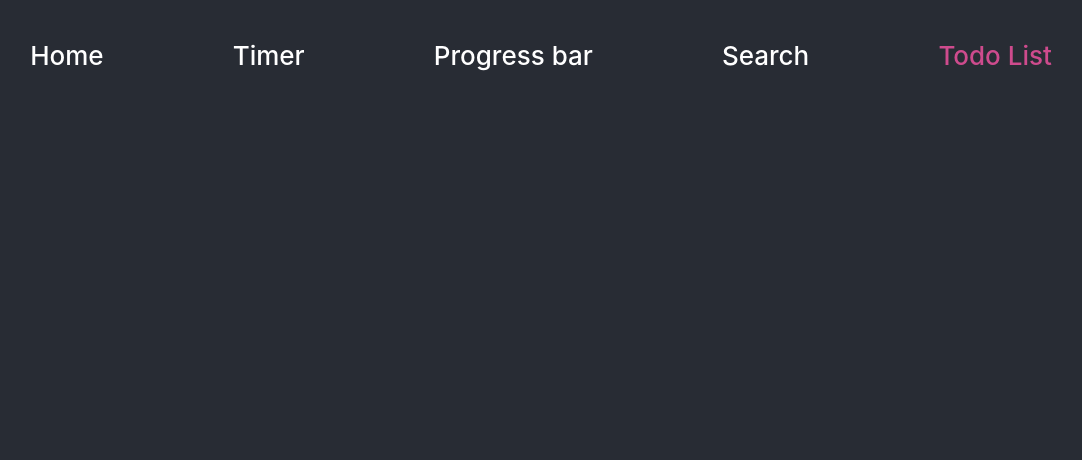
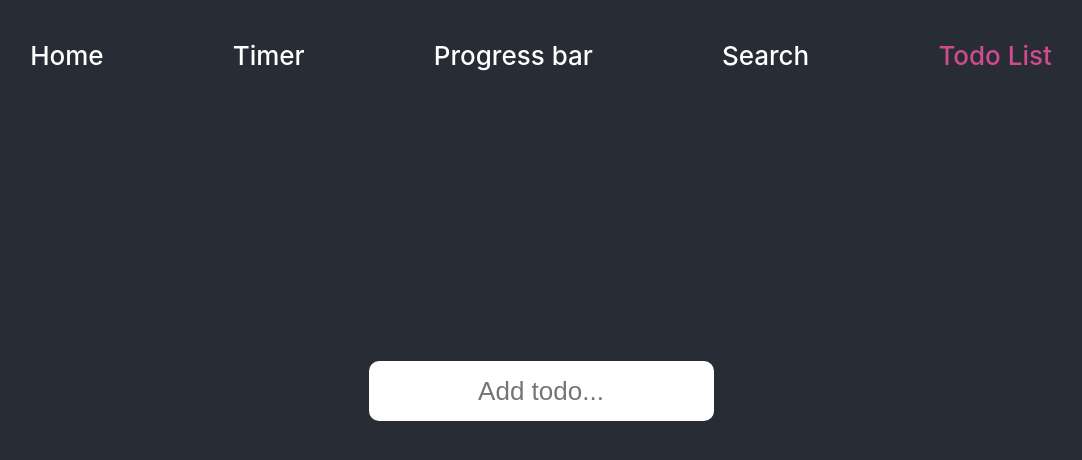
Before and after one commit to verenichyi/React-Redux-Apps, a React (Create React App) app: page /todo-list in a window 1280 px wide. Shown: the top 460 px of the page, without its empty margins (99-1181 px from the left). Built offline with nearby package versions, Linux system fonts and the light colour scheme.

Commit message:
feat: add input

```diff
--- a/src/components/TodoList/TodoList.tsx
+++ b/src/components/TodoList/TodoList.tsx
@@ -1,9 +1,24 @@
-import React from "react";
+import React, {ChangeEvent, FormEvent, useState} from 'react';
+
+import styles from './todo-list.module.scss';
 
 const TodoList = () => {
-    return (
-        <></>
-    )
+	const [value, setValue] = useState('');
+
+	const handleSubmit = (event: FormEvent): void => {
+		event.preventDefault();
+
+	}
+
+	const handleChange = (event: ChangeEvent<HTMLInputElement>): void => setValue(event.target.value);
+
+	return (
+		<div className={styles.list}>
+			<form onSubmit={handleSubmit}>
+				<input value={value} onChange={handleChange} className={styles.addTodoInput} placeholder={'Add todo...'} type="text"/>
+			</form>
+		</div>
+	)
 };
 
 export default TodoList;
--- /dev/null
+++ b/src/components/TodoList/todo-list.module.scss
@@ -0,0 +1,34 @@
+.list {
+  display: flex;
+  align-items: center;
+  flex-direction: column;
+  gap: 50px
+}
+
+.addTodoInput{
+  transition: all .3s ease;
+  height: 60px;
+  padding: 5px;
+  text-align: center;
+  border-radius: 10px;
+  border: none;
+  font-size: calc(10px + 2vmin);
+  color: #282c34;
+  min-width: 50%;
+
+  &:focus {
+    outline: none;
+    box-shadow: rgba(236, 236, 236, 0.17) 0 3px 8px, rgba(245, 83, 162, 0.81) 0 3px 8px;
+  }
+
+  &:focus::placeholder {
+    opacity: 0;
+  }
+
+  &::placeholder {
+    transition: opacity .3s ease;
+    opacity: 1;
+    text-align: center;
+    font-size: calc(10px + 2vmin);
+  }
+}
```
Also changed, not shown: 1 other file (tests, documents, lock files or other folders).
